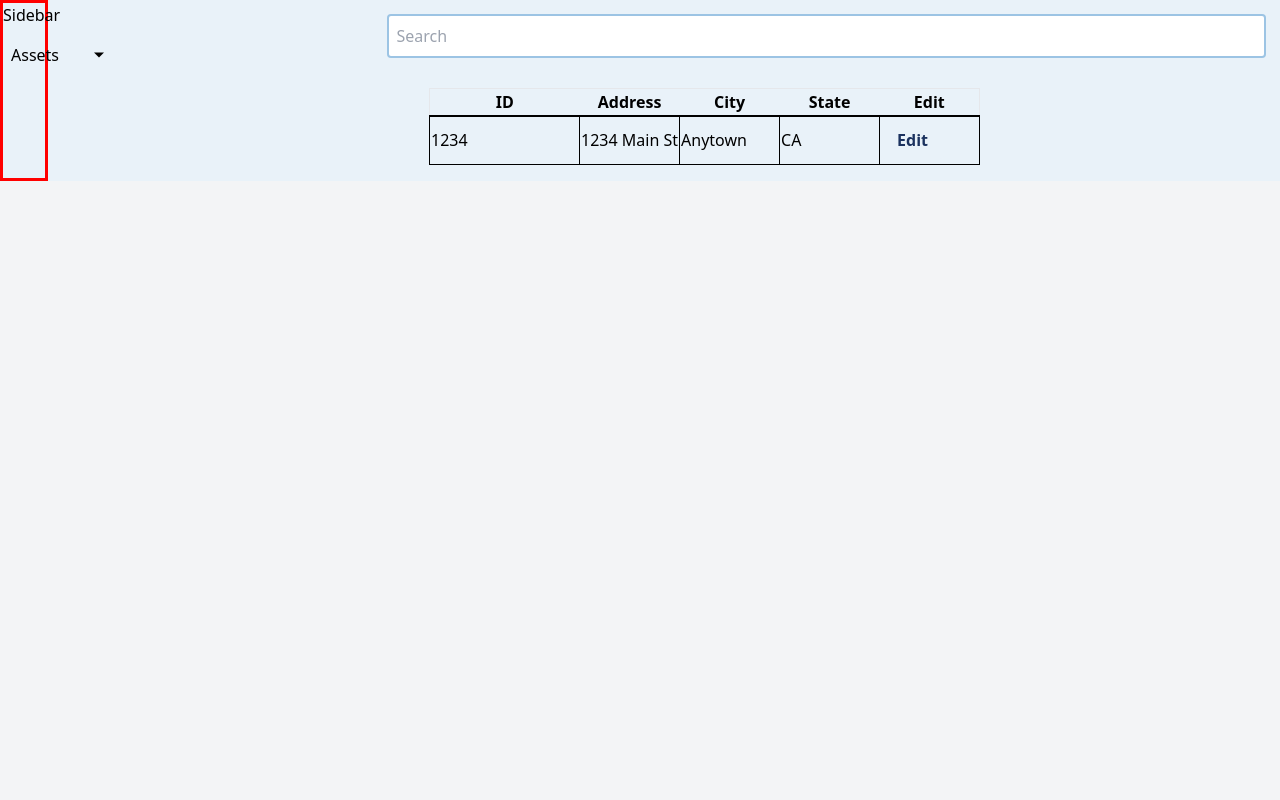
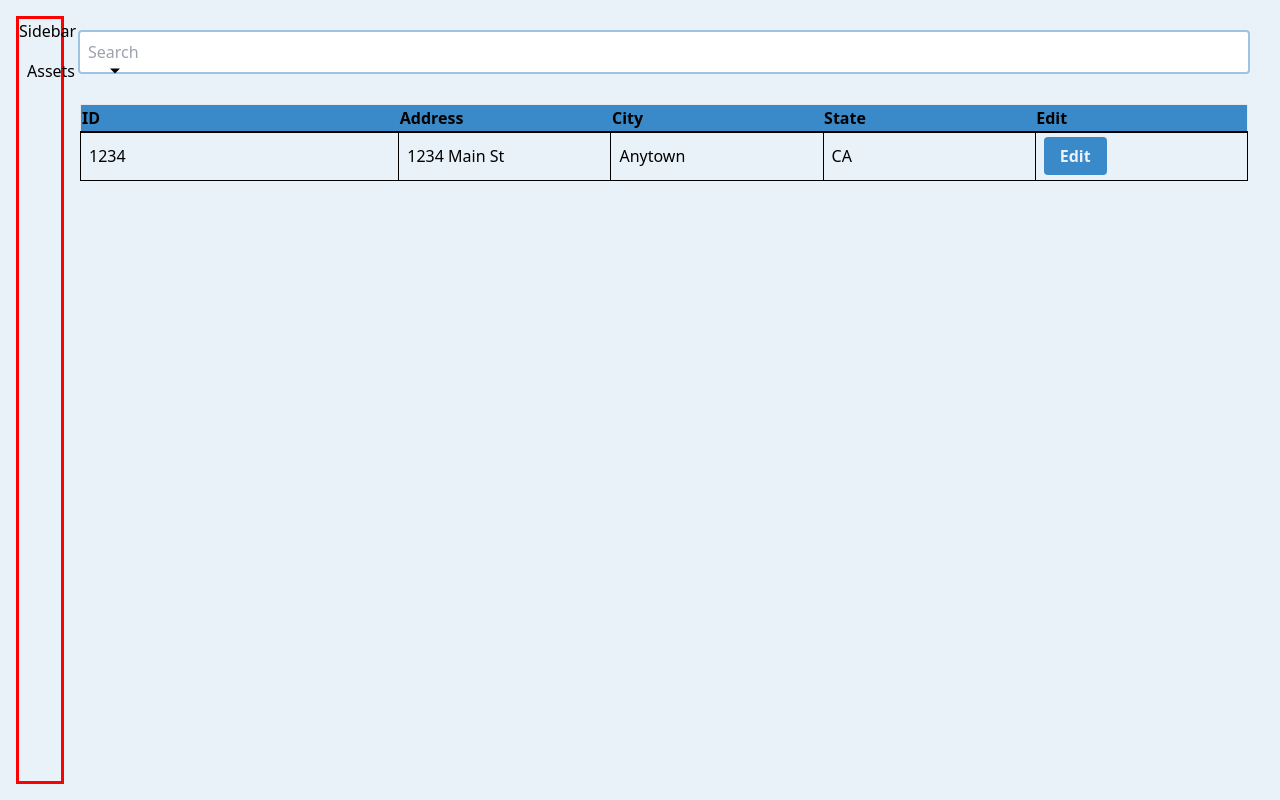
Before and after one commit to LaloStroke/action-logistics, a React (Vite) app: page / in a window 1280 px wide. Built offline with nearby package versions, Linux system fonts and the light colour scheme.

Commit message:
[fix] routes and styles cd

```diff
--- a/src/components/Button/button.css
+++ b/src/components/Button/button.css
@@ -1,15 +1,15 @@
 .button {
   @apply w-3/4 mx-auto text-center cursor-pointer text-white font-bold py-2 px-4 rounded duration-300 active:scale-90;
   &--primary {
-    @apply bg-secondary text-terciary;
-    &:hover {
-      @apply bg-blue-900;
-    }
-  }
-  &--secondary {
-    @apply text-text w-32 bg-terciary;
+    @apply text-text w-32 bg-primary;
     &:hover {
       @apply bg-secondary text-terciary;
     }
   }
+  &--secondary {
+    @apply bg-secondary text-terciary;
+    &:hover {
+      @apply bg-blue-400;
+    }
+  }
 }
--- a/src/components/Input/index.tsx
+++ b/src/components/Input/index.tsx
@@ -28,7 +28,7 @@ const Input: React.FC<{
       <span> {label}</span>
       {textArea && (
         <textarea
-          className=""
+          className="ring-2 ring-primary rounded-sm p-2 object-fill outline-none"
           placeholder={placeholder}
           name={name}
           onInput={handleChange as any}
@@ -37,7 +37,7 @@ const Input: React.FC<{
       )}
       {!textArea && (
         <input
-          className="ring-2 ring-primary rounded-sm p-2 object-fill"
+          className="ring-2 ring-primary rounded-sm p-2 object-fill outline-none"
           placeholder={placeholder}
           type={type}
           name={name}
--- a/src/components/Layout/index.tsx
+++ b/src/components/Layout/index.tsx
@@ -1,17 +1,18 @@
-import React from "react";
-import Sidebar from "../Sidebar";
-import "./layout.css";
-import { useLocation } from "react-router";
+import React from 'react';
+import Sidebar from '../Sidebar';
+import './layout.css';
+import { useLocation } from 'react-router';
+import { useSelector } from 'react-redux';
 
-const Layout: React.FC<{ children: JSX.Element | JSX.Element[] }> = ({
-  children
-}): JSX.Element => {
+const Layout: React.FC<{ children: JSX.Element | JSX.Element[] }> = ({ children }): JSX.Element => {
   let location = useLocation();
-  const ShowSidebar = location.pathname !== "/login";
+  const isOpenSidebar = useSelector((state: { app: Store }) => state.app.sidebarOpen);
+  const handleStyles = isOpenSidebar ? 'layout_open' : 'layout_close';
+  const ShowSidebar = location.pathname !== '/login';
   return (
-    <main className={`${ShowSidebar ? "layout" : "w-full"} bg-terciary`}>
-      {location.pathname !== "/login" && <Sidebar />}
-      <div className="content">{children}</div>
+    <main className={`${ShowSidebar ? 'layout' : 'w-full'} ${handleStyles} bg-terciary`}>
+      {location.pathname !== '/login' && <Sidebar />}
+      <div className={`${ShowSidebar ? '' : 'content'}`}>{children}</div>
     </main>
   );
 };
--- a/src/components/Layout/layout.css
+++ b/src/components/Layout/layout.css
@@ -1,38 +1,23 @@
 .layout {
   grid-template-areas:
-    "header content"
-    "header content";
-  @apply grid;
+    'header content'
+    'header content';
+  min-height: 100vh;
+  @apply grid h-full p-4 duration-300;
 }
 
 .content {
   grid-area: content;
-  padding: 1rem;
-  @apply grid place-items-center;
+  grid-template-rows: 1fr;
+  @apply h-full;
 }
 
 @media (min-width: 768px) {
   .layout_open {
-    padding: 1rem;
-    min-height: 100vh;
-    grid-template-areas:
-      "header content"
-      "header content";
-    grid-template-rows: 1fr;
     grid-template-columns: 16rem 1fr;
-    transition-duration: 0.3s;
-    @apply grid;
   }
 
   .layout_close {
-    padding: 1rem;
-    min-height: 100vh;
-    grid-template-areas:
-      "header content"
-      "header content";
-    grid-template-rows: 1fr;
     grid-template-columns: 3rem 1fr;
-    transition-duration: 0.3s;
-    @apply grid;
   }
 }
--- a/src/components/Table/TableHead/index.tsx
+++ b/src/components/Table/TableHead/index.tsx
@@ -1,10 +1,8 @@
-const TableHeader = <T, K extends keyof T>({
-  columns
-}: TableHeaderProps<T, K>): JSX.Element => {
+const TableHeader = <T, K extends keyof T>({ columns }: TableHeaderProps<T, K>): JSX.Element => {
   const headers = columns.map((column, index) => {
     const style = {
       width: column.width ?? 100,
-      borderBottom: "2px solid black"
+      borderBottom: '2px solid black',
     };
 
     return (
@@ -15,7 +13,7 @@ const TableHeader = <T, K extends keyof T>({
   });
 
   return (
-    <thead className="border border-spacing-4">
+    <thead className="border text-left border-spacing-4 bg-secondary">
       <tr>{headers}</tr>
     </thead>
   );
--- a/src/components/Table/TableRow/index.tsx
+++ b/src/components/Table/TableRow/index.tsx
@@ -1,19 +1,16 @@
-import React from "react";
+import React from 'react';
 
 const style = {
-  border: "1px solid black"
+  border: '1px solid black',
 };
 
-const TableRows = <T, K extends keyof T>({
-  data,
-  columns
-}: TableRowsProps<T, K>): JSX.Element => {
+const TableRows = <T, K extends keyof T>({ data, columns }: TableRowsProps<T, K>): JSX.Element => {
   const rows = data.map((row, index) => {
     return (
       <tr className="h-12" key={`row-${index}`}>
         {columns.map((column, index2) => {
           return (
-            <td className="h-12" key={`cell-${index2}`} style={style}>
+            <td className="h-12 p-2" key={`cell-${index2}`} style={style}>
               {row[column.key] as React.ReactNode}
             </td>
           );
--- a/src/components/Table/index.tsx
+++ b/src/components/Table/index.tsx
@@ -1,13 +1,10 @@
-import React from "react";
-import TableHeader from "./TableHead";
-import TableRows from "./TableRow";
+import React from 'react';
+import TableHeader from './TableHead';
+import TableRows from './TableRow';
 
-const Table = <T, K extends keyof T>({
-  data,
-  columns
-}: TableProps<T, K>): JSX.Element => {
+const Table = <T, K extends keyof T>({ data, columns }: TableProps<T, K>): JSX.Element => {
   return (
-    <table className="h-full">
+    <table className="h-full w-full">
       <TableHeader columns={columns} />
       <TableRows data={data} columns={columns} />
     </table>
--- a/src/views/Home/index.tsx
+++ b/src/views/Home/index.tsx
@@ -51,12 +51,12 @@ const Home: React.FC = (): JSX.Element => {
   ];
 
   return (
-    <>
+    <div className="p-4">
       <Input type="search" placeholder="Search" widthInDesktop="third" />
       <div className="mt-8 flex justify-center">
         <Table columns={columns} data={tbodyData} />
       </div>
-    </>
+    </div>
   );
 };
 
```
